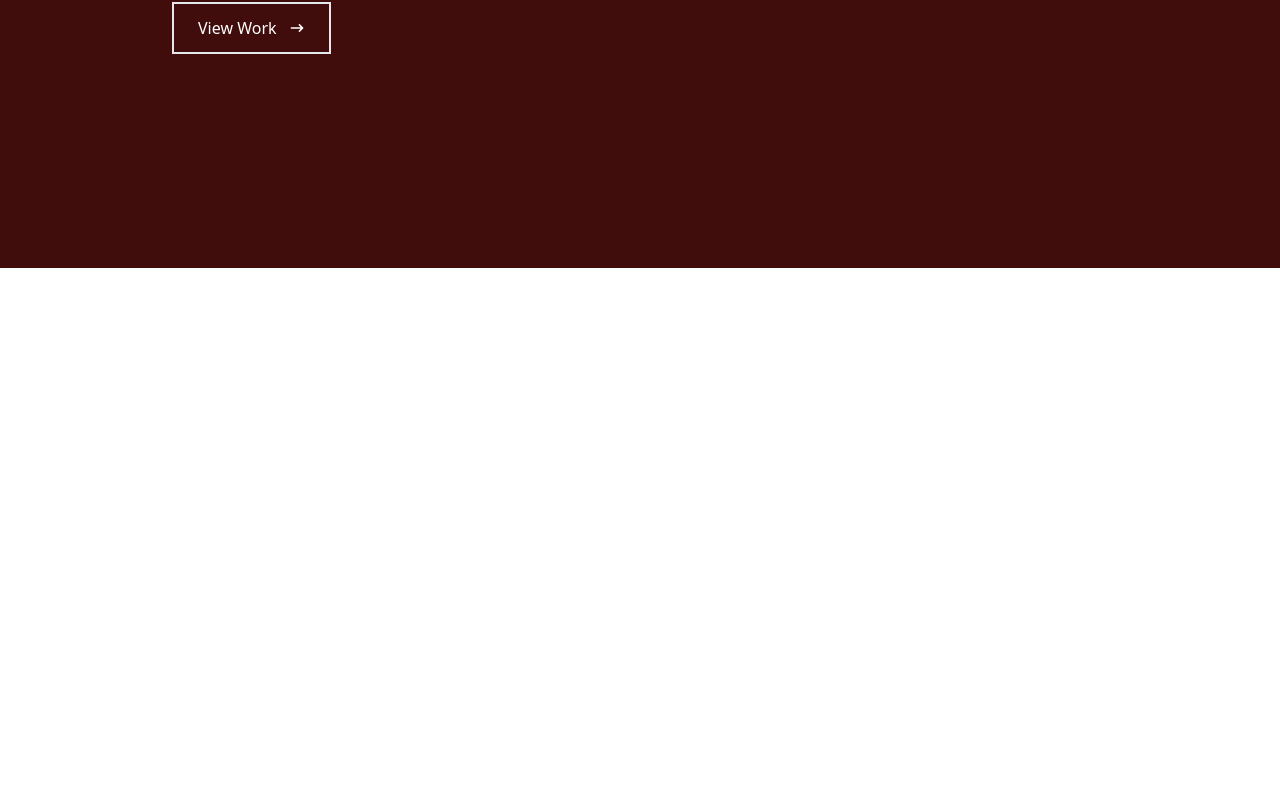
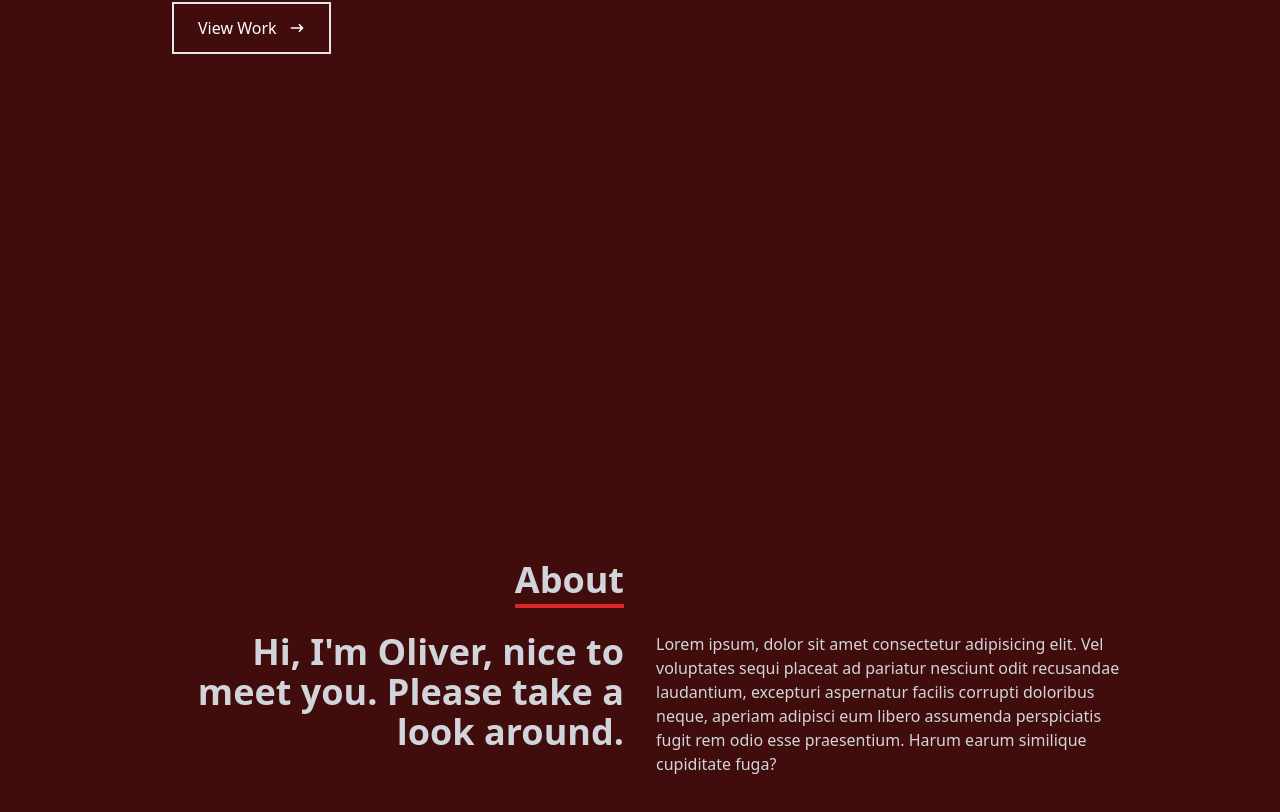
Before and after one commit to Oliver1334/Portfolio-Site-Two, a React (Create React App) app: page / in a window 1280 px wide. Shown: the part 532-1344 px from the top of the page. Before the commit the page ends 800 px from the top, so only its background shows below. Built offline with nearby package versions, Linux system fonts and the light colour scheme.

Commit message:
About section content and styling

```diff
--- a/src/App.js
+++ b/src/App.js
@@ -1,3 +1,4 @@
+import About from "./components/About";
 import Home from "./components/Home";
 import Navbar from "./components/Navbar";
 
@@ -7,6 +8,7 @@
     <div>
       <Navbar />
       <Home />
+      <About />
     </div>
   );
 }
--- /dev/null
+++ b/src/components/About.jsx
@@ -0,0 +1,34 @@
+import React from "react";
+
+const About = () => {
+  return (
+    <div name="about" className="w-full h-screen bg-[#410c0c] text-gray-300">
+      <div className="flex flex-col justify-center items-center w-full h-full">
+        <div className="max-w-[1000px] w-full px-4 grid grid-cols-2 gap-8">
+          <div className="sm:text-right pb-8 pl-4">
+            <p className="text-4xl font-bold inline border-b-4 border-red-600">
+              About
+            </p>
+          </div>
+          <div></div>
+        </div>
+        <div className="max-w-[1000px] w-full grid sm:grid-cols-2 gap-8 px-4">
+          <div className="sm:text-right text-4xl font-bold">
+            <p>Hi, I'm Oliver, nice to meet you. Please take a look around.</p>
+          </div>
+          <div>
+            <p>
+              Lorem ipsum, dolor sit amet consectetur adipisicing elit. Vel
+              voluptates sequi placeat ad pariatur nesciunt odit recusandae
+              laudantium, excepturi aspernatur facilis corrupti doloribus neque,
+              aperiam adipisci eum libero assumenda perspiciatis fugit rem odio
+              esse praesentium. Harum earum similique cupiditate fuga?
+            </p>
+          </div>
+        </div>
+      </div>
+    </div>
+  );
+};
+
+export default About;
```
